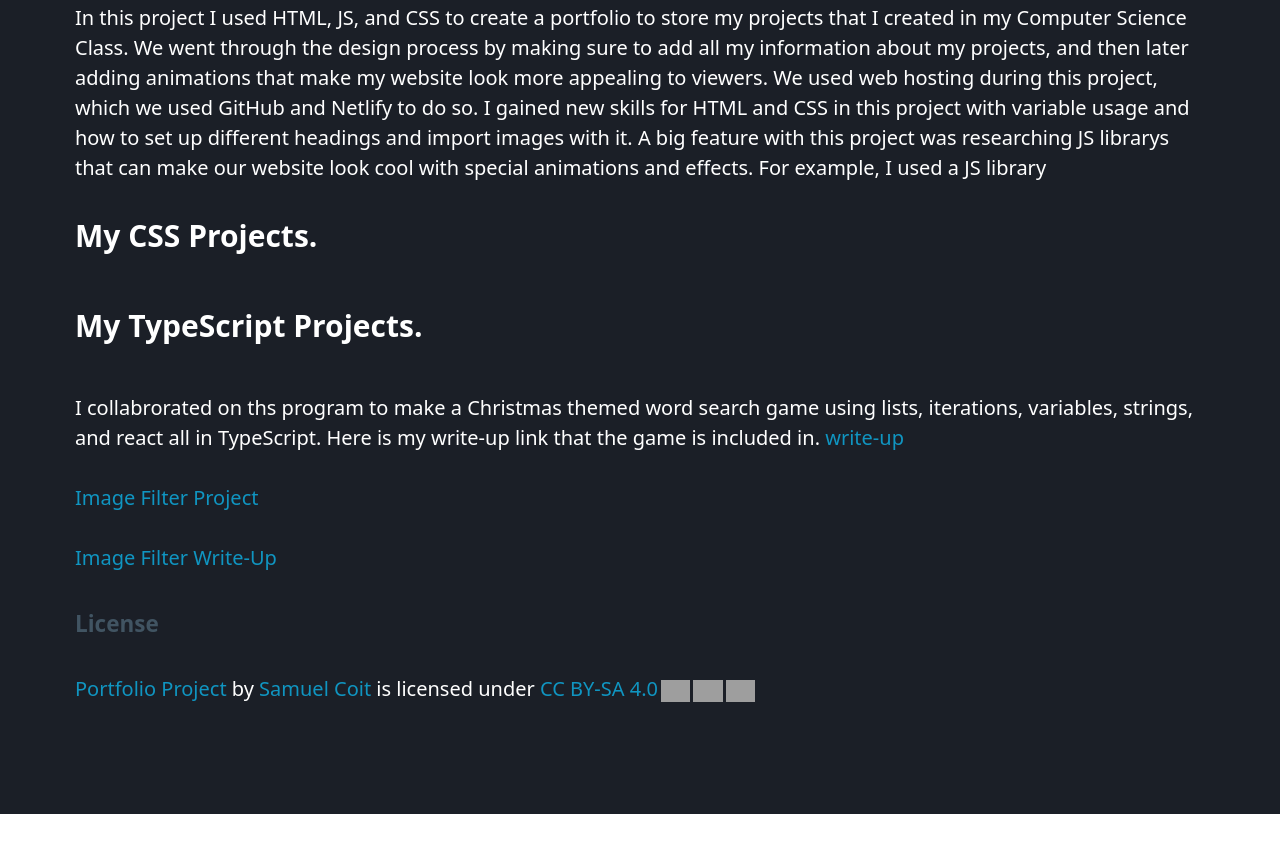
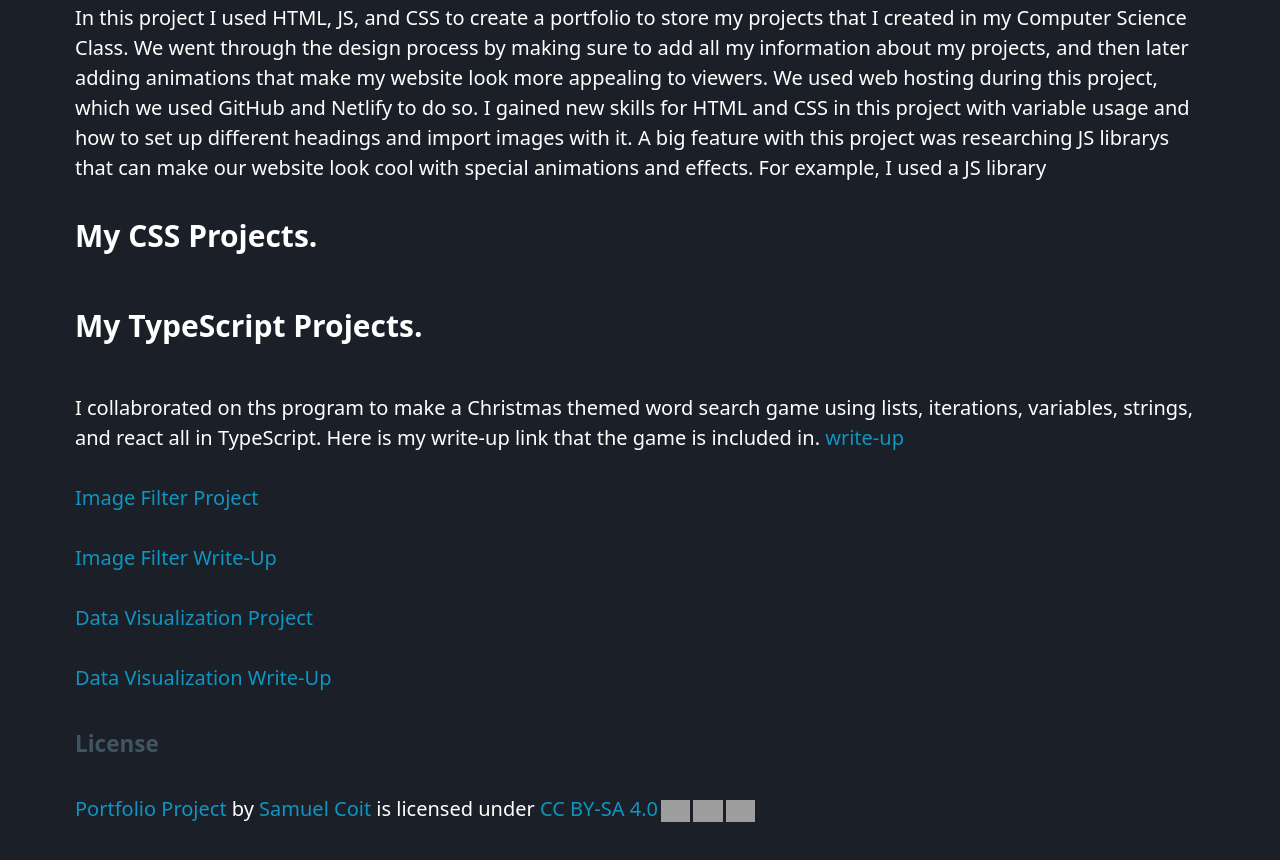
Before and after one commit to scoit14/APCSP23-24, a website built with Vite: page index.html in a window 1280 px wide. Shown: the part 1260-2120 px from the top of the page. Before the commit the page ends 2074 px from the top, so only its background shows below. Built offline with nearby package versions, Linux system fonts and the light colour scheme; grey boxes are pictures that could not be loaded.

Commit message:
Added data viz project and write up

```diff
--- a/index.html
+++ b/index.html
@@ -55,6 +55,8 @@
         <p>I collabrorated on ths program to make a Christmas themed word search game using lists, iterations, variables, strings, and react all in TypeScript. Here is my write-up link that the game is included in. <a href=https://docs.google.com/document/d/16ddvLs7eJfrbjYaR_64x0miadvvC25rByOi2vsC1KfU/edit>write-up<a/></p>
           <p><a href=https://samuel-coit-filterproject.netlify.app>Image Filter Project</a></p>
           <p><a href=https://docs.google.com/document/d/1lPTen0lFa8k9GvXwdo1_caeqXC2hW5POwFz5T7HUb5o/edit>Image Filter Write-Up</a></p>
+          <p><a href=https://scoit-dataviz-prod.netlify.app>Data Visualization Project</a></p>
+          <p><a href https://docs.google.com/document/d/1HULbwF7nYmDgJjRkWuJCotIgKwSDQ2B8rmpmMV_PnGI/edit>Data Visualization Write-Up</a></p>
 
 
           <h5>License </h5>
```
Also changed, not shown: ImageFilter.png (added).
